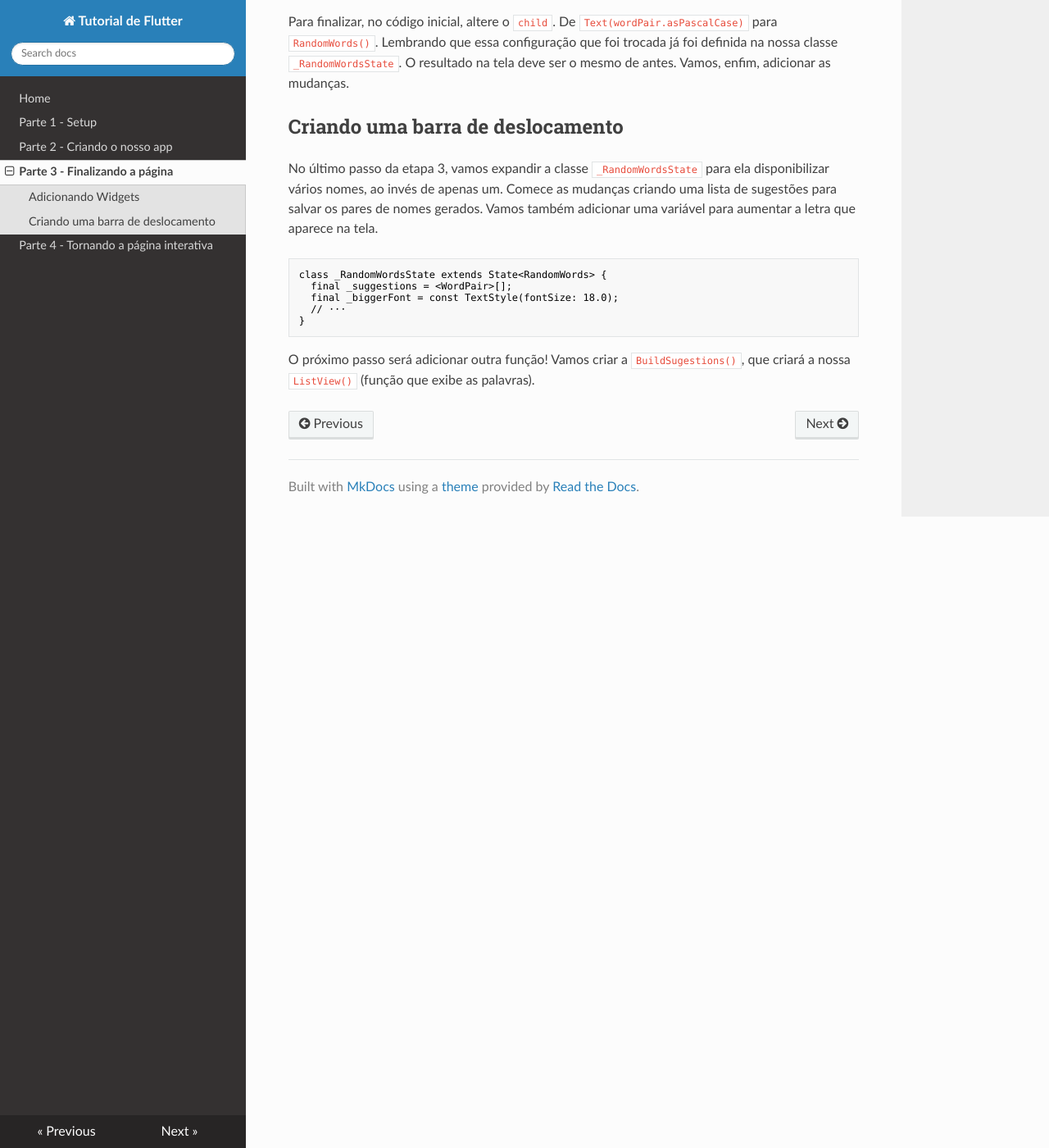
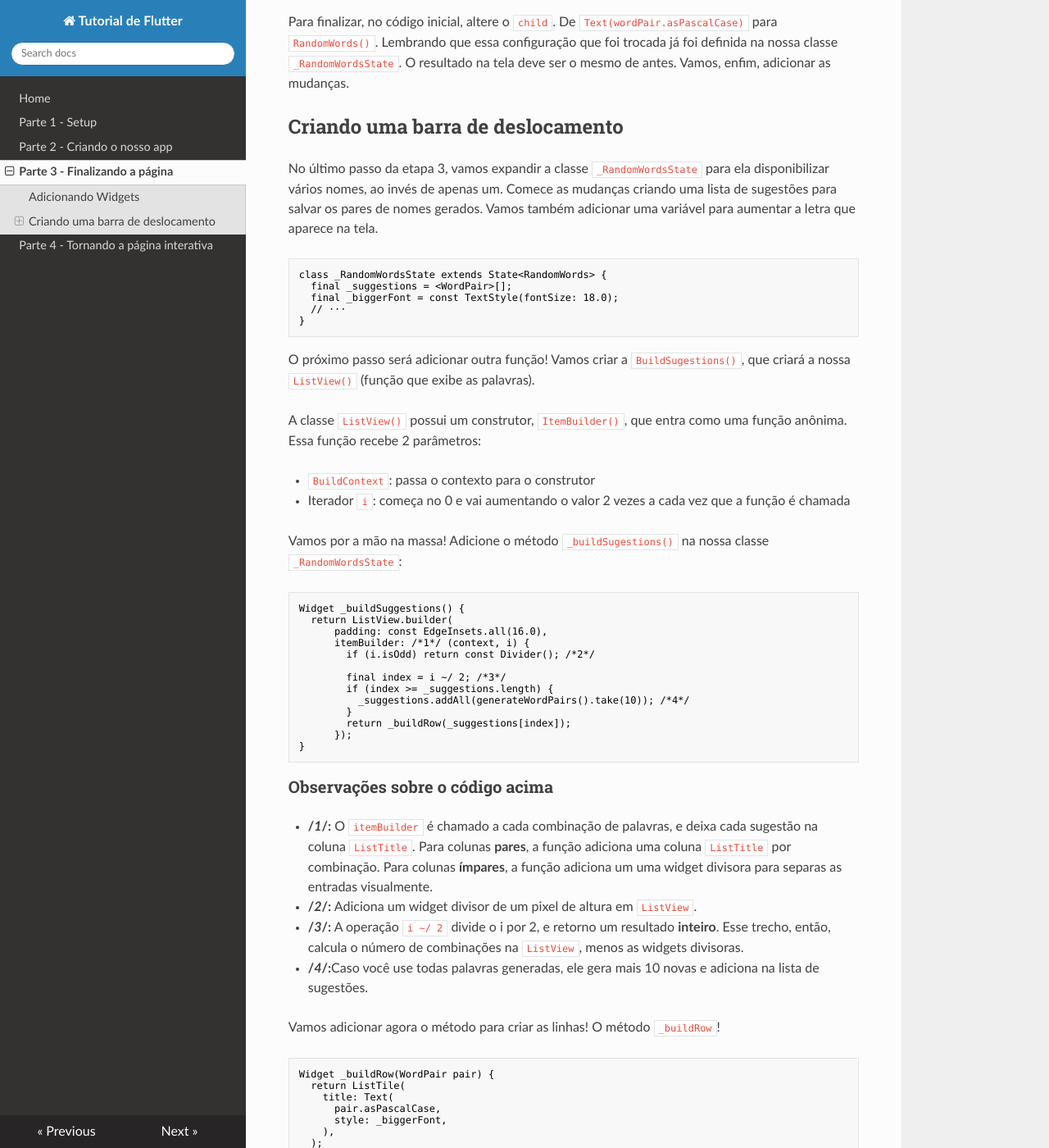
Before and after one commit to jonathansutton1/Projeto3-TecWeb, an MkDocs documentation site: the page built from docs/P3.md, in a window 1280 px wide and 1400 px high, scrolled down 1398 px. Shown: the whole window at 82% size. Built offline with MkDocs 1.6.1, drawn with Linux system fonts in a browser that asks for light colours; nearby versions of some CDN libraries; some of the changed text lies outside the part shown.

Commit message:
Funcionalidade3 OK

````diff
--- a/docs/P3.md
+++ b/docs/P3.md
@@ -52,7 +52,7 @@
 class _RandomWordsState extends State<RandomWords> {
     @override
     Widget build(BuildContext context) {
-      final wordPair = WordPair.random();   #Sorteando um n
+      final wordPair = WordPair.random();   //Sorteando um n
       return Text(wordPair.asPascalCase);
     }
   }
@@ -74,3 +74,79 @@ class _RandomWordsState extends State<RandomWords> {
 ```
 
 O próximo passo será adicionar outra função! Vamos criar a ```BuildSugestions()```, que criará a nossa ```ListView()``` (função que exibe as palavras).
+
+A classe ```ListView()``` possui um construtor, ```ItemBuilder()```, que entra como uma função anônima. Essa função recebe 2 parâmetros:
+
+- ```BuildContext```: passa o contexto para o construtor
+- Iterador ```i```: começa no 0 e vai aumentando o valor 2 vezes a cada vez que a função é chamada
+
+
+Vamos por a mão na massa! Adicione o método ```_buildSugestions()``` na nossa classe ```_RandomWordsState```:
+
+```dart
+Widget _buildSuggestions() {
+  return ListView.builder(
+      padding: const EdgeInsets.all(16.0),
+      itemBuilder: /*1*/ (context, i) {
+        if (i.isOdd) return const Divider(); /*2*/
+
+        final index = i ~/ 2; /*3*/
+        if (index >= _suggestions.length) {
+          _suggestions.addAll(generateWordPairs().take(10)); /*4*/
+        }
+        return _buildRow(_suggestions[index]);
+      });
+}
+```
+
+### Observações sobre o código acima
+- **/*1*/:** O ```itemBuilder``` é chamado a cada combinação de palavras,  e deixa cada sugestão na coluna ```ListTitle```. Para colunas **pares**, a função adiciona uma coluna ```ListTitle``` por combinação. Para colunas **ímpares**, a função adiciona um uma widget divisora para separas as entradas visualmente.
+- **/*2*/:** Adiciona um widget divisor de um pixel de altura em ```ListView```.
+- **/*3*/:** A operação ```i ~/ 2``` divide o i por 2, e retorno um resultado **inteiro**. Esse trecho, então, calcula o número de combinações na ```ListView```, menos as widgets divisoras.
+- **/*4*/:**Caso você use todas palavras generadas, ele gera mais 10 novas e adiciona na lista de sugestões.
+
+Vamos adicionar agora o método para criar as linhas! O método ```_buildRow```!
+
+```dart
+Widget _buildRow(WordPair pair) {
+  return ListTile(
+    title: Text(
+      pair.asPascalCase,
+      style: _biggerFont,
+    ),
+  );
+}
+```
+
+Mais uma vez na classe ```_RandomWordsState```, vamos atualizar o método ```_build()``` para incorporar a lista de sugestões! Ao invés de apenas chamar a biblioteca, que nem estavamos fazendo até agora, a lista disponibilizará mais de um nome na tela. Substitua o método body:
+
+```dart
+@override
+Widget build(BuildContext context) {
+  return Scaffold(
+    appBar: AppBar(
+      title: const Text('Nomes para startups'),
+    ),
+    body: _buildSuggestions(),
+  );
+}
+```
+
+Para finalizar, vamos entrar na classe principal do app (```MyApp()```) para aplicar nossas mudanças.
+
+```dart
+class MyApp extends StatelessWidget {
+  // #docregion build
+  @override
+  Widget build(BuildContext context) {
+    return MaterialApp(
+      title: 'Startup Name Generator',
+      home: RandomWords(),    //Mudamos o home para chamar a classe RandomWords(), que já contem dados como titulo, etc
+    );
+  }
+```
+
+Feito todos passos, o seu app deve ter uma cara assim:
+![exemplo](./img/example3.png)
+
+Pronto! Nosso app está pronto! No próximo passo, vamos tornar essa página interativa. Como? Acesse [esse link](https://jonathansutton1.github.io/TecWeb-Projeto3/P4/).
````
Also changed, not shown: docs/P2.md (+3 -3 lines), docs/img/example3.png (added), site/P2/index.html, site/P3/index.html, site/img/example3.png (added), site/index.html, site/search/search_index.json, site/sitemap.xml, 2 other files.
